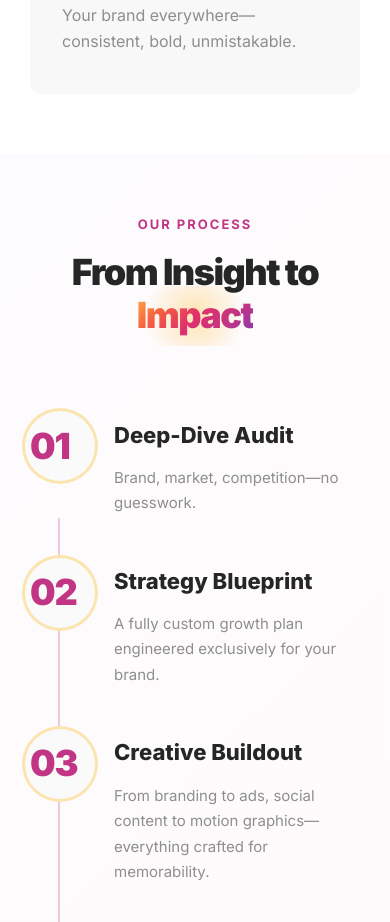
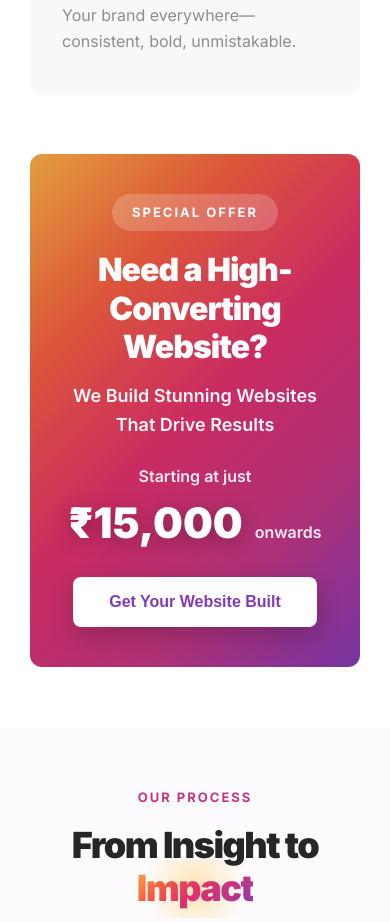
Before and after one commit to almasali03/brandpulse-website, a plain HTML site: page index.html in a window 390 px wide. Shown: the part 7095-8017 px from the top of the page. Drawn offline with Linux system fonts and the light colour scheme.

Commit message:
Add prominent website creation CTA to services section
Features:
- Eye-catching gradient banner at end of services section
- Bold & direct copy: "Need a High-Converting Website?"
- Clear value proposition with ₹15,000 starting price
- Opens contact modal on click (uses existing openModal function)

Design:
- Reverse Instagram gradient background (yellow→orange→pink→purple)
- White "SPECIAL OFFER" badge at top
- Large price display (₹15,000) with 56px font
- White button with purple text, transforms to gradient on hover
- Fully responsive (desktop: 48px heading, mobile: 32px)

Location:
- Positioned after secondary services grid
- Before "Our Process" section
- Creates conversion opportunity at logical point in user journey

🤖 Generated with [Claude Code](https://claude.com/claude-code)

Co-Authored-By: Claude <noreply@anthropic.com>

```diff
--- a/index.html
+++ b/index.html
@@ -2328,6 +2328,162 @@
             .whatsapp-float svg {
                 width: 28px;
                 height: 28px;
+            }
+        }
+
+        /* ============================================
+           WEBSITE CREATION CTA BANNER
+           ============================================ */
+
+        .website-cta-banner {
+            background: var(--gradient-reverse);
+            padding: 60px 40px;
+            margin: 80px auto 0;
+            border-radius: 16px;
+            text-align: center;
+            position: relative;
+            overflow: hidden;
+        }
+
+        .website-cta-banner::before {
+            content: '';
+            position: absolute;
+            inset: 0;
+            background: rgba(0, 0, 0, 0.1);
+            pointer-events: none;
+        }
+
+        .website-cta-content {
+            max-width: 800px;
+            margin: 0 auto;
+            position: relative;
+            z-index: 1;
+        }
+
+        .website-cta-label {
+            display: inline-block;
+            font-size: 13px;
+            font-weight: 700;
+            letter-spacing: 2px;
+            color: var(--white);
+            background: rgba(255, 255, 255, 0.2);
+            padding: 8px 20px;
+            border-radius: 20px;
+            margin-bottom: 20px;
+            text-transform: uppercase;
+        }
+
+        .website-cta-banner h3 {
+            font-size: 48px;
+            font-weight: 900;
+            color: var(--white);
+            margin-bottom: 16px;
+            line-height: 1.2;
+            letter-spacing: -1px;
+        }
+
+        .website-cta-subtitle {
+            font-size: 22px;
+            font-weight: 600;
+            color: var(--white);
+            margin-bottom: 24px;
+            opacity: 0.95;
+        }
+
+        .website-cta-price {
+            display: flex;
+            align-items: baseline;
+            justify-content: center;
+            gap: 12px;
+            margin-bottom: 32px;
+            flex-wrap: wrap;
+        }
+
+        .price-label {
+            font-size: 18px;
+            font-weight: 600;
+            color: var(--white);
+            opacity: 0.9;
+        }
+
+        .price-amount {
+            font-size: 56px;
+            font-weight: 900;
+            color: var(--white);
+            line-height: 1;
+            text-shadow: 0 4px 20px rgba(0, 0, 0, 0.3);
+        }
+
+        .price-suffix {
+            font-size: 18px;
+            font-weight: 600;
+            color: var(--white);
+            opacity: 0.9;
+        }
+
+        .website-cta-btn {
+            background: var(--white);
+            color: var(--insta-purple);
+            font-size: 18px;
+            font-weight: 800;
+            padding: 20px 48px;
+            box-shadow: 0 8px 24px rgba(0, 0, 0, 0.2);
+            position: relative;
+            overflow: hidden;
+        }
+
+        .website-cta-btn::before {
+            content: '';
+            position: absolute;
+            inset: 0;
+            background: var(--gradient-main);
+            border-radius: 8px;
+            z-index: -1;
+            opacity: 0;
+            transition: opacity 0.4s cubic-bezier(0.4, 0, 0.2, 1);
+        }
+
+        .website-cta-btn:hover {
+            transform: translateY(-4px) scale(1.05);
+            box-shadow: 0 12px 40px rgba(0, 0, 0, 0.3);
+            color: var(--white);
+        }
+
+        .website-cta-btn:hover::before {
+            opacity: 1;
+        }
+
+        .website-cta-btn:active {
+            transform: translateY(-2px) scale(1.02);
+        }
+
+        @media (max-width: 768px) {
+            .website-cta-banner {
+                padding: 40px 24px;
+                margin: 60px auto 0;
+                border-radius: 12px;
+            }
+
+            .website-cta-banner h3 {
+                font-size: 32px;
+            }
+
+            .website-cta-subtitle {
+                font-size: 18px;
+            }
+
+            .price-amount {
+                font-size: 42px;
+            }
+
+            .price-label,
+            .price-suffix {
+                font-size: 16px;
+            }
+
+            .website-cta-btn {
+                font-size: 16px;
+                padding: 16px 36px;
             }
         }
 
@@ -2745,6 +2901,21 @@
                 <p>Your brand everywhere—consistent, bold, unmistakable.</p>
             </div>
         </div>
+
+        <!-- Website Creation CTA -->
+        <div class="website-cta-banner">
+            <div class="website-cta-content">
+                <div class="website-cta-label">SPECIAL OFFER</div>
+                <h3>Need a High-Converting Website?</h3>
+                <p class="website-cta-subtitle">We Build Stunning Websites That Drive Results</p>
+                <div class="website-cta-price">
+                    <span class="price-label">Starting at just</span>
+                    <span class="price-amount">₹15,000</span>
+                    <span class="price-suffix">onwards</span>
+                </div>
+                <button onclick="openModal()" class="btn-primary website-cta-btn">Get Your Website Built</button>
+            </div>
+        </div>
     </section>
 
     <!-- Process Section -->
```
